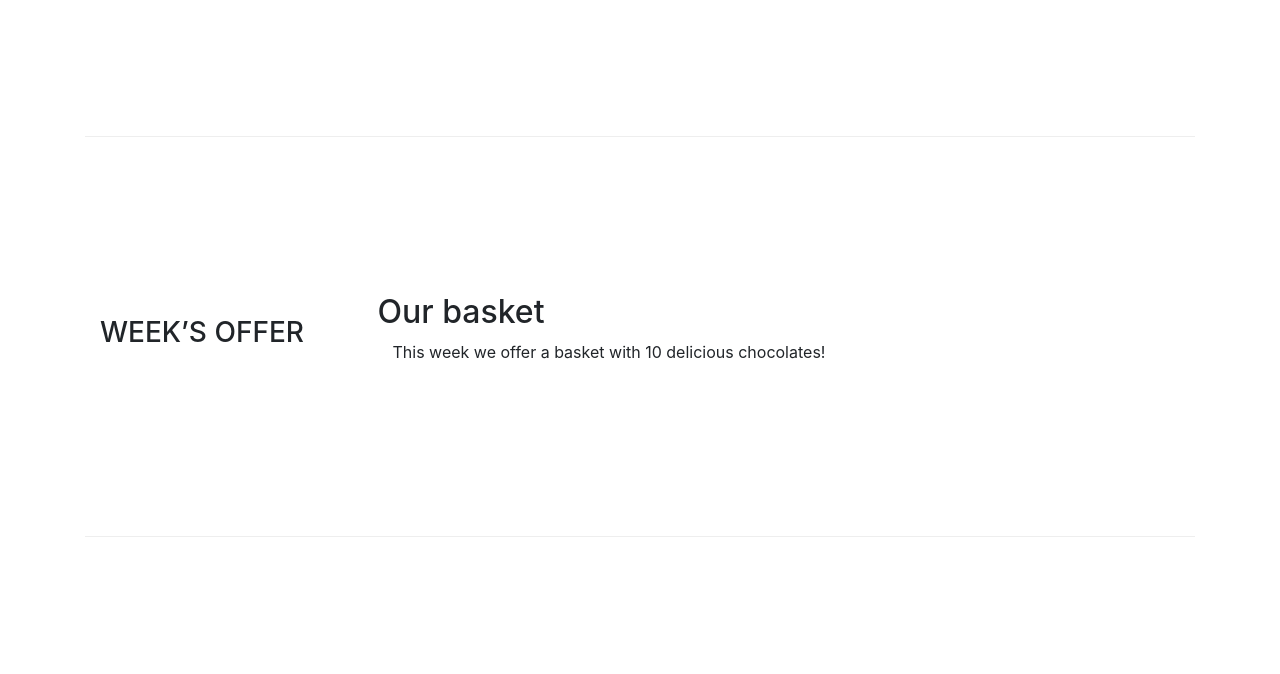
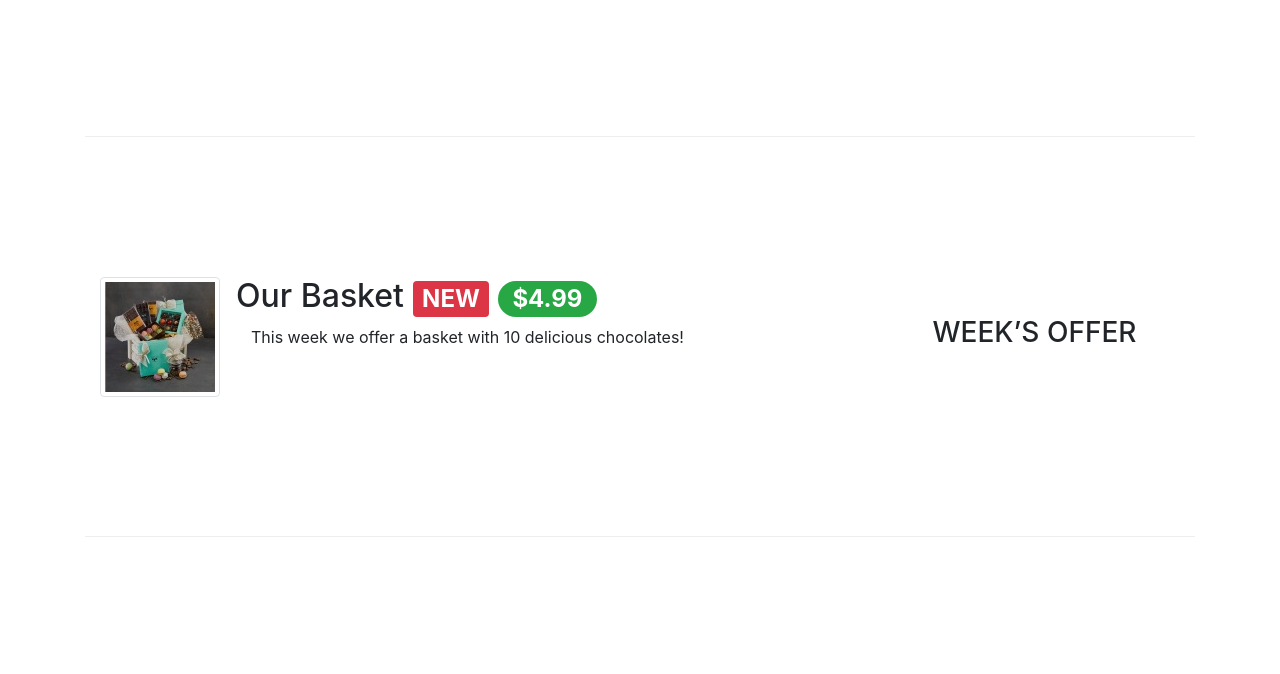
Before and after one commit to vasilis-smiris/leChocolat, a website: page index.html in a window 1280 px wide. Shown: the part 576-1250 px from the top of the page. Drawn offline with nearby package versions, Linux system fonts and the light colour scheme.

Commit message:
Bootstrap Assignment 4

```diff
--- a/index.html
+++ b/index.html
@@ -59,8 +59,8 @@
                     <img class="d-flex mr-3 img-thumbnail align-self-center" src="images/dark85.jpg" alt="85% DARK CHOCOLATE">
                     <div class="media-body">
                         <h2 class="mt-0">85% DARK CHOCOLATE
-                        <span class="badge badge-danger">HOT</span>
-                        <span class="badge badge-pill badge-success">$0.99</span></h2>
+                            <span class="badge badge-danger">HOT</span>
+                            <span class="badge badge-pill badge-success">$0.99</span></h2>
                         <p class="col d-none d-md-block">Dark chocolate with no added sugar.
                             Here you can taste the flavor of cocoa beans.</p>
                     </div>
@@ -69,13 +69,20 @@
         </div>
 
 
-        <div class="row row-content align-items-center">
+        <div class="row row-content align-items-center flex-row-reverse">
             <div class="col-sm-4 col-md-3">
                 <h3>WEEK’S OFFER</h3>
             </div>
             <div class="col-sm col-md">
-                <h2>Our basket</h2>
-                <p class="col d-none d-sm-block">This week we offer a basket with 10 delicious chocolates! </p>
+                <div class="media">
+                    <img class="d-flex mr-3 img-thumbnail align-self-center" src="images/promotion.jpg" alt="85% DARK CHOCOLATE">
+                    <div class="media-body">
+                        <h2 class="mt-0">Our Basket
+                            <span class="badge badge-danger">NEW</span>
+                            <span class="badge badge-pill badge-success">$4.99</span></h2>
+                        <p class="col d-none d-md-block">This week we offer a basket with 10 delicious chocolates!</p>
+                    </div>
+                </div>
             </div>
         </div>
 
```
